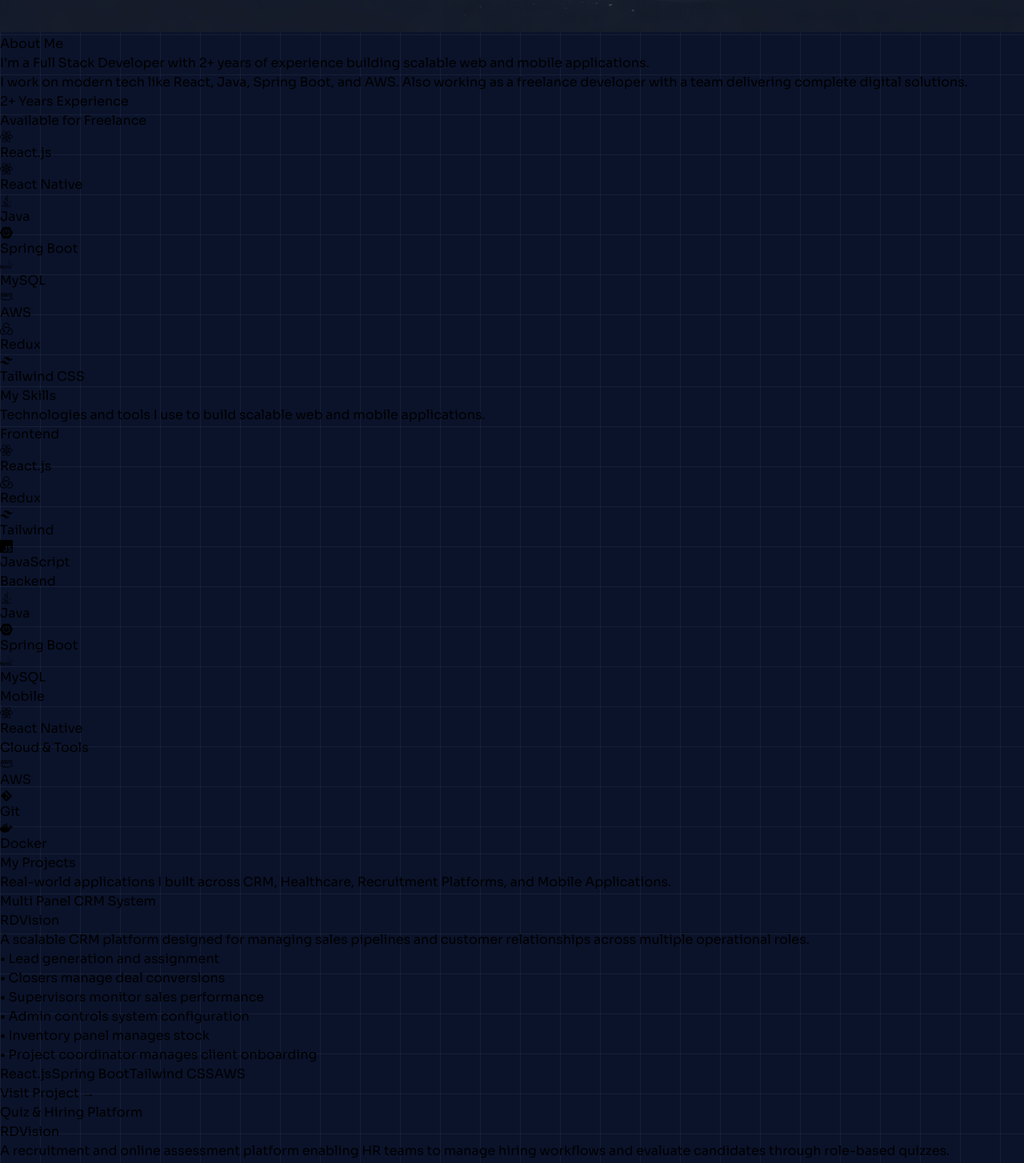
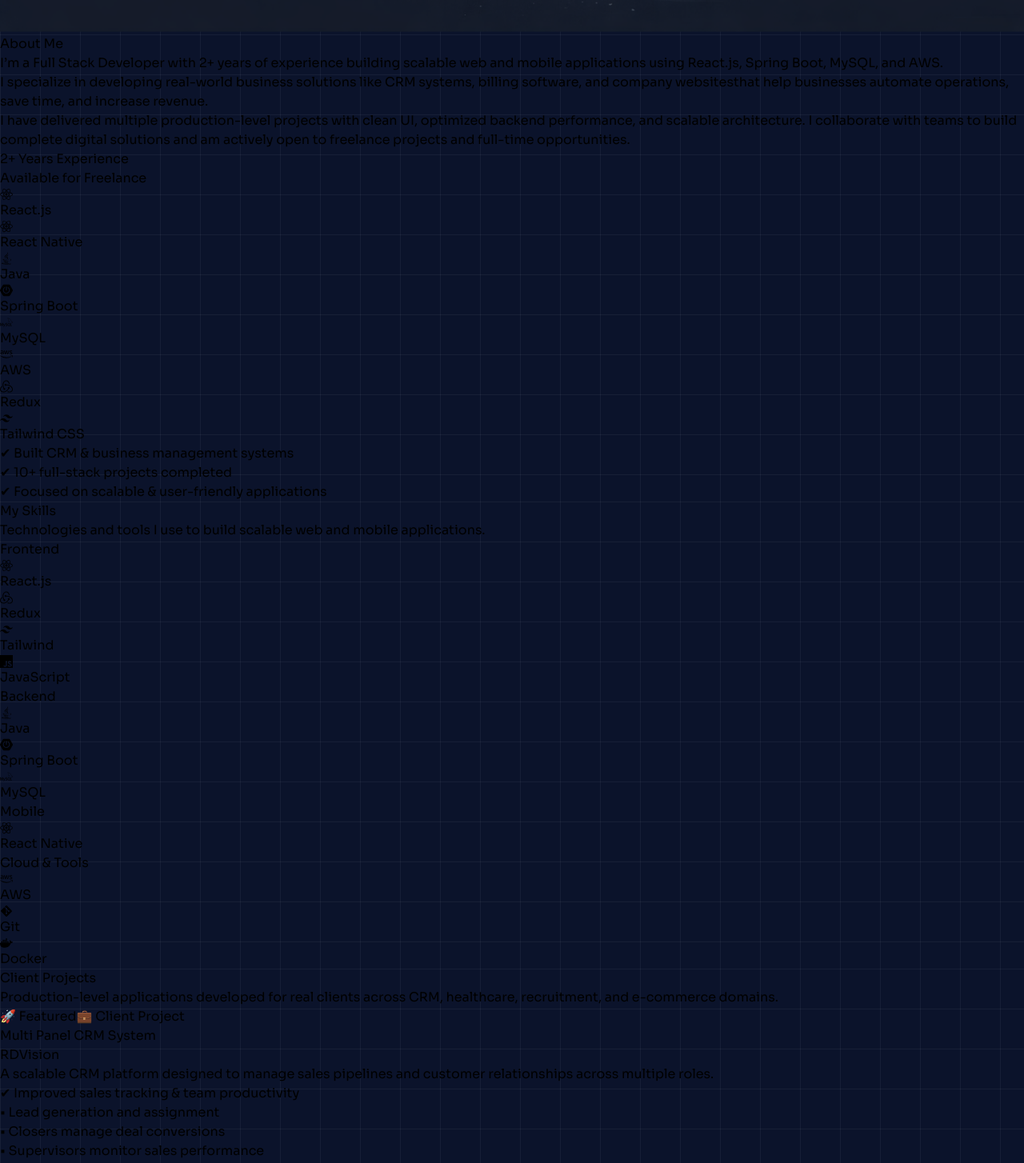
Before and after one commit to Ravi2977/ravi-dev-portfolio, a React (Vite) app: page / in a window 1280 px wide. Shown: the part 1198-2652 px from the top of the page at 80% size. Built offline with nearby package versions, Linux system fonts and the light colour scheme.

Commit message:
updated from beginner to advance experienced content

```diff
--- a/src/components/About.jsx
+++ b/src/components/About.jsx
@@ -127,17 +127,24 @@
           </h2>
 
           <p className="text-gray-300 text-lg leading-relaxed mb-5">
-            I’m a <span className="text-cyan-400 font-semibold">Full Stack Developer </span>
-            with <span className="text-cyan-400 font-semibold">2+ years of experience </span>
-            building scalable web and mobile applications.
+            I’m a <span className="text-cyan-400 font-semibold">Full Stack Developer</span> with
+            <span className="text-cyan-400 font-semibold"> 2+ years of experience</span> building
+            scalable web and mobile applications using
+            <span className="text-white"> React.js, Spring Boot, MySQL, and AWS</span>.
+          </p>
+
+
+          <p className="text-gray-400 leading-relaxed mb-4">
+            I specialize in developing real-world business solutions like
+            <span className="text-white"> CRM systems, billing software, and company websites</span>
+            that help businesses <span className="text-white">automate operations, save time, and increase revenue</span>.
           </p>
 
           <p className="text-gray-400 leading-relaxed">
-            I work on modern tech like React, Java, Spring Boot, and AWS.
-            Also working as a freelance developer with a team delivering
-            complete digital solutions.
+            I have delivered multiple production-level projects with clean UI, optimized backend performance,
+            and scalable architecture. I collaborate with teams to build complete digital solutions and am
+            actively open to <span className="text-white">freelance projects and full-time opportunities</span>.
           </p>
-
           <div className="mt-8 flex flex-wrap gap-4">
 
             <div className="px-6 py-3 bg-cyan-500/10 border border-cyan-400 rounded-lg">
@@ -176,6 +183,12 @@
             </motion.div>
           ))}
 
+          <div className="mt-6 text-gray-300 space-y-2">
+            <p>✔ Built CRM & business management systems</p>
+            <p>✔ 10+ full-stack projects completed</p>
+            <p>✔ Focused on scalable & user-friendly applications</p>
+          </div>
+
         </motion.div>
 
       </div>
@@ -195,7 +208,7 @@
               {/* HEADER */}
               <div className="flex justify-between items-center mb-4">
                 <h3 className="text-2xl text-cyan-400 font-semibold flex gap-2 items-center justify-center">
-                 {selectedTech.icon} {selectedTech.name}
+                  {selectedTech.icon} {selectedTech.name}
                 </h3>
 
                 <button
--- a/src/components/Experience.jsx
+++ b/src/components/Experience.jsx
@@ -7,16 +7,18 @@
     {
       company: "Curo24",
       role: "Full Stack Developer",
-      duration: "2025 - 2026",
+      duration: "2025 - Present",
       description:
-        "Working on healthcare platforms and mobile applications for medicine ordering and lab services.",
+        "Working on production-level healthcare platforms and mobile applications focused on medicine ordering, lab services, and operational efficiency.",
+
+      impact: "Improved healthcare service accessibility and operational workflows",
 
       highlights: [
-        "Developed Curo24 healthcare application",
-        "Built prescription upload and medicine ordering workflow",
-        "Integrated nearby pharmacy order system",
+        "Developed Curo24 healthcare application used for medicine ordering and lab bookings",
+        "Built prescription upload and real-time order processing system",
+        "Integrated nearby pharmacy system for faster fulfillment",
         "Implemented lab test booking and sample collection workflow",
-        "Developed field executive tracking application"
+        "Developed field executive tracking system for operational monitoring"
       ],
 
       tech: [
@@ -33,13 +35,15 @@
       role: "Full Stack Developer",
       duration: "2024 - 2025",
       description:
-        "Worked on multiple enterprise platforms including CRM systems, hiring platforms and e-commerce applications.",
+        "Built multiple business-focused applications including CRM systems, hiring platforms, and e-commerce solutions for real clients.",
+
+      impact: "Enhanced business operations, sales tracking, and hiring workflows",
 
       highlights: [
-        "Built multi-panel CRM system with roles like closer, supervisor, admin and inventory manager",
-        "Developed online quiz and hiring platform for recruitment",
-        "Worked on SwiftlyMeds e-commerce platform",
-        "Designed scalable backend APIs using Spring Boot"
+        "Built multi-panel CRM system with role-based access (Admin, Supervisor, Closers, Inventory)",
+        "Developed online quiz and hiring platform for recruitment automation",
+        "Worked on SwiftlyMeds e-commerce platform for online pharmacy",
+        "Designed scalable backend APIs and optimized system performance"
       ],
 
       tech: [
@@ -56,12 +60,14 @@
       role: "Full Stack Developer Intern",
       duration: "2023 - 2024",
       description:
-        "Worked on multiple full stack development projects and improved backend API development skills.",
+        "Gained hands-on experience in full stack development by building applications and strengthening backend and database skills.",
+
+      impact: "Built strong foundation in full stack development and API design",
 
       highlights: [
-        "Built full stack applications using Java and React",
-        "Developed REST APIs",
-        "Worked with relational databases"
+        "Developed full stack applications using Java and React",
+        "Built REST APIs and handled backend logic",
+        "Worked with MySQL databases and data modeling"
       ],
 
       tech: [
@@ -75,32 +81,29 @@
 
 
   return (
-    <section id="experience" className=" hero-bg py-28">
+    <section id="experience" className="hero-bg py-28">
 
       <div className="max-w-[1100px] mx-auto px-6">
 
         {/* TITLE */}
-
         <motion.div
           initial={{ opacity: 0, y: 40 }}
           whileInView={{ opacity: 1, y: 0 }}
           transition={{ duration: 0.6 }}
           className="text-center mb-20"
         >
-
           <h2 className="text-4xl font-semibold">
-            Work <span className="text-cyan-400">Experience</span>
+            Professional <span className="text-cyan-400">Experience</span>
           </h2>
 
-          <p className="text-gray-400 mt-4">
-            My professional journey building scalable web and mobile applications.
+          <p className="text-gray-400 mt-4 max-w-2xl mx-auto">
+            2+ years of experience building production-level applications for real clients
+            across healthcare, CRM, and e-commerce domains.
           </p>
-
         </motion.div>
 
 
         {/* TIMELINE */}
-
         <div className="relative border-l border-gray-700">
 
           {experiences.map((exp, index) => (
@@ -113,54 +116,53 @@
               className="mb-14 ml-8"
             >
 
-              {/* TIMELINE DOT */}
-
+              {/* DOT */}
               <span className="absolute -left-3 w-6 h-6 bg-cyan-400 rounded-full border-4 border-[#0B132B]"></span>
 
+              {/* CARD */}
+              <div className="bg-[#111c3a] border border-gray-700 p-6 rounded-xl
+              hover:border-cyan-400
+              hover:shadow-[0_0_25px_rgba(0,255,255,0.2)]
+              hover:scale-[1.02]
+              transition duration-300">
 
-              {/* CARD */}
-
-              <div className="bg-[#111c3a] border border-gray-700 p-6 rounded-xl hover:border-cyan-400 hover:shadow-[0_0_25px_rgba(0,255,255,0.15)] transition">
-
-                <h3 className="text-xl font-semibold">
+                {/* ROLE */}
+                <h3 className="text-xl font-semibold text-white">
                   {exp.role}
                 </h3>
 
+                {/* COMPANY */}
                 <p className="text-cyan-400 text-sm mb-2">
                   {exp.company} • {exp.duration}
                 </p>
 
-                <p className="text-gray-300 mb-4">
+                {/* DESCRIPTION */}
+                <p className="text-gray-300 mb-3">
                   {exp.description}
                 </p>
 
+                {/* IMPACT */}
+                <p className="text-sm text-cyan-400 mb-4">
+                  ✔ {exp.impact}
+                </p>
 
                 {/* HIGHLIGHTS */}
-
                 <ul className="text-gray-400 text-sm space-y-1 mb-4">
-
-                  {exp.highlights.map((item, i) => (
+                  {exp.highlights.slice(0, 4).map((item, i) => (
                     <li key={i}>• {item}</li>
                   ))}
-
                 </ul>
 
-
-                {/* TECH STACK */}
-
+                {/* TECH */}
                 <div className="flex flex-wrap gap-2">
-
                   {exp.tech.map((tech, i) => (
-
                     <span
                       key={i}
                       className="text-xs px-3 py-1 bg-cyan-500/10 border border-cyan-400 rounded-full text-cyan-400"
                     >
                       {tech}
                     </span>
-
                   ))}
-
                 </div>
 
               </div>
--- a/src/components/Projects.jsx
+++ b/src/components/Projects.jsx
@@ -3,159 +3,140 @@
 export default function Projects() {
 
   const projects = [
-
     {
       name: "Multi Panel CRM System",
       company: "RDVision",
       description:
-                "A scalable CRM platform designed for managing sales pipelines and customer relationships across multiple operational roles.",
-
+        "A scalable CRM platform designed to manage sales pipelines and customer relationships across multiple roles.",
+      impact: "Improved sales tracking & team productivity",
       process: [
         "Lead generation and assignment",
         "Closers manage deal conversions",
         "Supervisors monitor sales performance",
-                "Admin controls system configuration",
-                "Inventory panel manages stock",
-                "Project coordinator manages client onboarding"
       ],
-
       tech: ["React.js", "Spring Boot", "Tailwind CSS", "AWS"],
-            link: "https://crm.swiftlymeds.com"
+      link: "https://crm.swiftlymeds.com",
+      type: "client"
     },
 
     {
       name: "Quiz & Hiring Platform",
       company: "RDVision",
       description:
-                "A recruitment and online assessment platform enabling HR teams to manage hiring workflows and evaluate candidates through role-based quizzes.",
-
+        "A recruitment and assessment platform enabling HR teams to manage hiring workflows and evaluate candidates.",
+      impact: "Streamlined hiring and candidate evaluation process",
       process: [
-                "HR posts job opportunities",
-                "Candidates apply through application forms",
-                "Online quizzes conducted for specific roles",
-                "Performance evaluation and candidate tracking",
-                "Hiring workflow management"
+        "Job posting and applications",
+        "Online quizzes for candidates",
+        "Performance tracking system",
       ],
-
       tech: ["React.js", "Spring Boot", "MySQL", "AWS"],
-
+      type: "client"
     },
 
     {
       name: "Pharmacy Management System (PMS)",
       company: "CURO24",
       description:
-                "A software solution for pharmacies to manage inventory, billing, prescriptions and sales operations.",
-
+        "A system for pharmacies to manage inventory, billing, and prescriptions efficiently.",
+      impact: "Reduced manual billing errors & improved inventory control",
       process: [
         "Medicine inventory management",
-                "Prescription management",
-                "Billing and order processing",
-                "Stock monitoring and alerts"
+        "Prescription handling",
+        "Billing & order processing",
       ],
-
       tech: ["React.js", "Spring Boot", "MySQL"],
-            link: "https://pms.curo24.com"
+      link: "https://pms.curo24.com",
+      type: "client"
     },
 
     {
       name: "Lab Management System",
       company: "CURO24",
       description:
-                "A system for managing lab test workflows including sample collection, processing, and reporting.",
-
+        "A platform for managing lab test workflows including sample collection and reporting.",
+      impact: "Improved lab workflow efficiency and report generation",
       process: [
         "Patient registration",
-                "Test sample collection tracking",
-                "Lab processing workflow",
-                "Result generation and reporting"
+        "Sample tracking",
+        "Result generation",
       ],
-
       tech: ["React.js", "Spring Boot", "MySQL"],
-            link: "https://lms.curo24.com"
+      link: "https://lms.curo24.com",
+      type: "client"
     },
 
     {
-            name: "Field Executive Tracking Application",
+      name: "Field Executive Tracking App",
       company: "Curo24",
       description:
-                "A mobile and web application designed to track field executives and monitor onboarding and operational activities.",
-
+        "A mobile and web application to track field executives and manage operational activities.",
+      impact: "Enhanced field tracking and performance monitoring",
       process: [
-                "Executive onboarding process",
-                "Location based activity tracking",
-                "Task assignment and reporting",
-                "Performance monitoring dashboard"
+        "Executive onboarding",
+        "Location tracking",
+        "Task management",
       ],
-
-            tech: ["React Native", "Spring Boot", "AWS"]
+      tech: ["React Native", "Spring Boot", "AWS"],
+      type: "client"
     },
 
     {
       name: "Curo24 Healthcare App",
       company: "Curo24",
       description:
-                "A healthcare platform allowing users to order medicines and book lab tests by uploading prescriptions.",
-
+        "A healthcare platform for ordering medicines and booking lab tests using prescriptions.",
+      impact: "Simplified medicine ordering & lab booking experience",
       process: [
-                "User uploads prescription",
-                "Nearby pharmacies receive the request",
-                "Medicine order processing",
-                "Lab test booking and sample collection"
+        "Prescription upload",
+        "Order processing",
+        "Lab booking system",
       ],
-
       tech: ["React Native", "Spring Boot", "AWS"],
-            link: "https://curo24.com"
+      link: "https://curo24.com",
+      type: "client"
     },
 
     {
       name: "SwiftlyMeds E-commerce Platform",
       company: "RDVision",
       description:
-                "An online pharmacy e-commerce platform enabling users to browse and purchase medicines online.",
-
+        "An online pharmacy platform for browsing and purchasing medicines.",
+      impact: "Enabled online medicine sales and inventory sync",
       process: [
-                "Medicine browsing and search",
-                "Cart and checkout flow",
+        "Product browsing",
+        "Cart & checkout",
         "Order management",
-                "Inventory synchronization"
       ],
-
       tech: ["React.js", "Spring Boot", "AWS"],
-            link: "https://swiftlymeds.com"
+      link: "https://swiftlymeds.com",
+      type: "client"
     }
-
   ];
 
-
   return (
-        <section id="projects" className="hero-bg  py-28">
+    <section id="projects" className="hero-bg py-28">
 
       <div className="max-w-[1300px] mx-auto px-6">
 
         {/* TITLE */}
-
         <motion.div
           initial={{ opacity: 0, y: 40 }}
           whileInView={{ opacity: 1, y: 0 }}
           transition={{ duration: 0.6 }}
           className="text-center mb-20"
         >
-
           <h2 className="text-4xl font-semibold">
-                        My <span className="text-cyan-400">Projects</span>
+            Client <span className="text-cyan-400">Projects</span>
           </h2>
 
-                    <p className="text-gray-400 mt-4">
-                        Real-world applications I built across CRM, Healthcare,
-                        Recruitment Platforms, and Mobile Applications.
+          <p className="text-gray-400 mt-4 max-w-2xl mx-auto">
+            Production-level applications developed for real clients across CRM,
+            healthcare, recruitment, and e-commerce domains.
           </p>
-
         </motion.div>
 
-
         {/* PROJECT CARDS */}
-
         <div className="grid md:grid-cols-2 gap-10">
 
           {projects.map((project, index) => (
@@ -164,64 +145,71 @@
               key={index}
               initial={{ opacity: 0, y: 50 }}
               whileInView={{ opacity: 1, y: 0 }}
-                            transition={{ delay: index * 0.2 }}
-                            className="bg-[#111c3a] border border-gray-700 p-8 rounded-xl hover:border-cyan-400 transition"
+              transition={{ delay: index * 0.15 }}
+              className="bg-[#111c3a] border border-gray-700 p-8 rounded-xl
+              hover:border-cyan-400
+              hover:shadow-[0_0_25px_rgba(0,255,255,0.2)]
+              hover:scale-[1.02]
+              transition duration-300"
             >
 
-                            <h3 className="text-xl font-semibold mb-2">
+              {/* TAGS */}
+              <div className="flex gap-2 mb-2">
+                {index === 0 && (
+                  <span className="text-xs text-cyan-400 border border-cyan-400 px-2 py-1 rounded">
+                    🚀 Featured
+                  </span>
+                )}
+
+                {project.type === "client" && (
+                  <span className="text-xs text-green-400 border border-green-400 px-2 py-1 rounded">
+                    💼 Client Project
+                  </span>
+                )}
+              </div>
+
+              <h3 className="text-xl font-semibold mb-2 text-white">
                 {project.name}
               </h3>
 
-                            <p className="text-sm text-gray-400 mb-4">
+              <p className="text-sm text-gray-400 mb-3">
                 {project.company}
               </p>
 
-                            <p className="text-gray-300 mb-4">
+              <p className="text-gray-300 mb-3">
                 {project.description}
               </p>
 
-
-                            {/* PROCESS */}
+              <p className="text-sm text-cyan-400 mb-4">
+                ✔ {project.impact}
+              </p>
 
               <ul className="text-gray-400 text-sm space-y-1 mb-4">
-
                 {project.process.map((step, i) => (
                   <li key={i}>• {step}</li>
                 ))}
-
               </ul>
 
-
-                            {/* TECH STACK */}
-
               <div className="flex flex-wrap gap-2 mt-4">
-
                 {project.tech.map((tech, i) => (
-
                   <span
                     key={i}
                     className="text-xs px-3 py-1 bg-cyan-500/10 border border-cyan-400 rounded-full text-cyan-400"
                   >
                     {tech}
                   </span>
-
                 ))}
-
               </div>
 
-                            {/* VISIT BUTTON (ONLY IF LIVE) */}
-
               {project.link && (
-
                 <a
                   href={project.link}
                   target="_blank"
                   rel="noopener noreferrer"
-                                    className="inline-flex items-center gap-2 mt-6 px-5 py-2 bg-cyan-500 text-black rounded-lg hover:bg-cyan-400 transition"
+                  className="inline-block mt-6 px-5 py-2 bg-cyan-500 text-black rounded-lg hover:bg-cyan-400 transition"
                 >
-                                    Visit Project →
+                  Live Project →
                 </a>
-
               )}
 
             </motion.div>
--- /dev/null
+++ b/src/components/Services.jsx
@@ -0,0 +1,121 @@
+import { motion } from "framer-motion";
+
+export default function Services() {
+
+  const services = [
+
+    {
+      title: "Web Development",
+      description:
+        "Modern, fast, and responsive websites built using React.js and Tailwind CSS for businesses and startups.",
+      features: [
+        "Responsive UI/UX",
+        "SEO-friendly design",
+        "Fast performance",
+        "Custom business websites"
+      ]
+    },
+
+    {
+      title: "CRM & Business Software",
+      description:
+        "Custom CRM, billing, and management systems to automate your business operations and increase productivity.",
+      features: [
+        "Customer & sales management",
+        "Inventory & billing system",
+        "Admin dashboards",
+        "Reports & analytics"
+      ]
+    },
+
+    {
+      title: "Mobile App Development",
+      description:
+        "Cross-platform mobile applications using React Native for Android with smooth UI and real-time features.",
+      features: [
+        "Android apps",
+        "IOS apps",
+        "API integration",
+        "Real-time data",
+        "Clean UI/UX"
+      ]
+    },
+
+    {
+      title: "Backend & API Development",
+      description:
+        "Scalable backend systems using Spring Boot with secure APIs and optimized performance.",
+      features: [
+        "REST API development",
+        "Authentication (JWT)",
+        "Database design",
+        "AWS deployment"
+      ]
+    }
+
+  ];
+
+  return (
+    <section id="services" className="hero-bg py-28">
+
+      <div className="max-w-[1200px] mx-auto px-6">
+
+        {/* TITLE */}
+        <motion.div
+          initial={{ opacity: 0, y: 40 }}
+          whileInView={{ opacity: 1, y: 0 }}
+          transition={{ duration: 0.6 }}
+          className="text-center mb-20"
+        >
+          <h2 className="text-4xl font-semibold">
+            My <span className="text-cyan-400">Services</span>
+          </h2>
+
+          <p className="text-gray-400 mt-4 max-w-2xl mx-auto">
+            I help businesses build scalable digital solutions to automate operations,
+            improve efficiency, and grow online.
+          </p>
+        </motion.div>
+
+        {/* CARDS */}
+        <div className="grid md:grid-cols-2 gap-10">
+
+          {services.map((service, index) => (
+
+            <motion.div
+              key={index}
+              initial={{ opacity: 0, y: 50 }}
+              whileInView={{ opacity: 1, y: 0 }}
+              transition={{ delay: index * 0.15 }}
+              className="bg-[#111c3a] border border-gray-700 p-8 rounded-xl
+              hover:border-cyan-400
+              hover:shadow-[0_0_25px_rgba(0,255,255,0.2)]
+              hover:scale-[1.02]
+              transition duration-300"
+            >
+
+              <h3 className="text-xl font-semibold text-white mb-3">
+                {service.title}
+              </h3>
+
+              <p className="text-gray-300 mb-4">
+                {service.description}
+              </p>
+
+              <ul className="text-gray-400 text-sm space-y-2">
+                {service.features.map((feature, i) => (
+                  <li key={i}>✔ {feature}</li>
+                ))}
+              </ul>
+
+            </motion.div>
+
+          ))}
+
+        </div>
+
+      </div>
+
+    </section>
+  );
+}
--- a/src/pages/Home.jsx
+++ b/src/pages/Home.jsx
@@ -5,6 +5,7 @@
 import Projects from "../components/Projects";
 import Experience from "../components/Experience";
 import Contact from "../components/Contact";
+import Services from "../components/Services";
 
 export default function Home() {
   return (
@@ -15,6 +16,7 @@
       <Skills />
       <Projects />
       <Experience />
+      <Services/>
       <Contact />
     </>
   );
```
Also changed, not shown: src/components/Hero.jsx (+8 -9 lines). Lines whose indentation alone changed are shown as unchanged.
